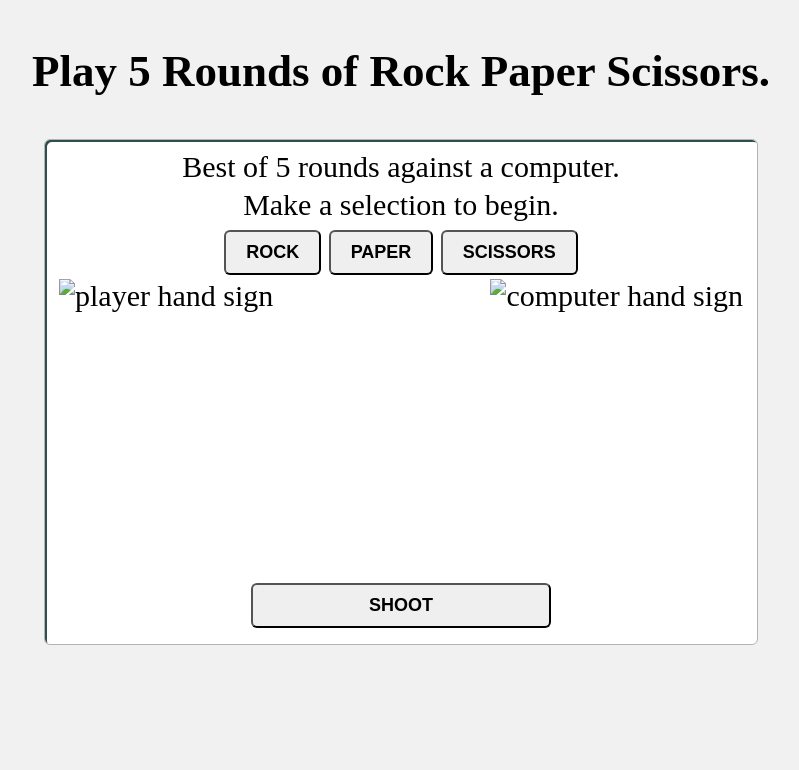
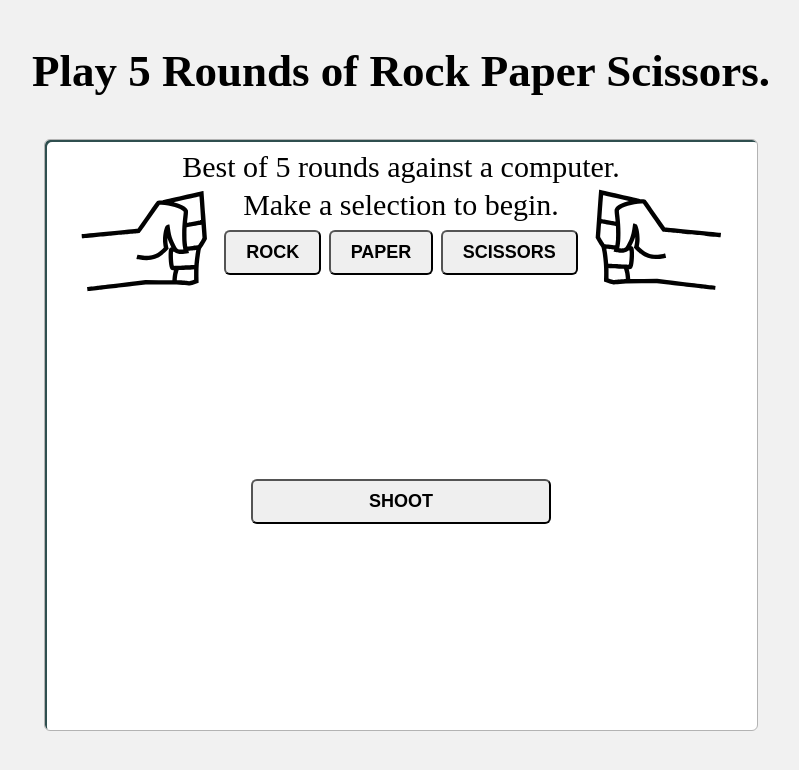
Before and after one commit to syrupsandwich/rock-paper-scissors, a plain HTML site: page index.html in a window 1280 px wide. Shown: the whole page, without its empty margins (239-1038 px from the left). Drawn offline with Linux system fonts and the light colour scheme.

Commit message:
show player hands

```diff
--- a/index.html
+++ b/index.html
@@ -8,6 +8,14 @@
   <div id="container">
     <h2 id="title">Play 5 Rounds of Rock Paper Scissors.</h2>
     <div id="ring">
+
+      <div id="spacer">
+        <div id="hands">
+          <img class="hand" id="left" src="./image/rps-rock.svg" alt="player hand sign">
+          <img class="hand" id="right" src="./image/rps-robot-rock.svg" alt="computer hand sign">
+        </div>
+      </div>
+
     <div id="results">Best of 5 rounds against a computer.</div>
     <div id="score">Make a selection to begin.</div>
 
@@ -16,12 +24,6 @@
       <button class="btn" id="paper">PAPER</button>
       <button class="btn" id="scissors">SCISSORS</button>
     </div>
-    <div id="spacer">
-      <div id="hands">
-        <img id="left" src="" alt="player hand sign">
-        <img id="right" src="" alt="computer hand sign">
-      </div>
-    </div>
     <button class="btn"id="shoot">SHOOT</button>
     </div>
   </div>
--- a/js/rock-paper-scissors.js
+++ b/js/rock-paper-scissors.js
@@ -74,7 +74,13 @@ function announceWinner(){
 
 let mouseTrackingSpace = document.querySelector('#spacer');
 let hands = document.querySelector('#hands');
+let leftHand = document.querySelector('#left');
+let rightHand = document.querySelector('#right');
+
+console.log(hands.style.top);
 
 mouseTrackingSpace.addEventListener('mousemove', function (e){
   hands.style.top = e.clientY + - mouseTrackingSpace.getBoundingClientRect().top + 'px';
+  leftHand.style.transform = `rotate(${(e.clientY - 400 ) *.2}deg)`;
+  rightHand.style.transform = `rotate(${(e.clientY - 400 ) * -.2}deg)`;
 });
--- a/style/default.css
+++ b/style/default.css
@@ -40,13 +40,27 @@ body {
 #hands {
   display: flex;
   justify-content: space-between;
+  position: relative;
+}
+
+#left {
+  max-width: 35%;
+  height: auto;
+}
+
+#right {
+  max-width:35%;
+  height: auto;
 }
 
 #shoot {
   width: 300px;
-  margin-bottom: 10px;
+  margin-top: 200px;
+  margin-bottom: 200px;
 }
 
 #spacer {
-  height: 300px;
+  height: 500px;
+  position: absolute;
+  width: 700px;
 }
```
Also changed, not shown: image/rps-paper.svg (added), image/rps-robot-rock.svg (added), image/rps-rock.svg (added), image/rps-scissors.svg (added).
